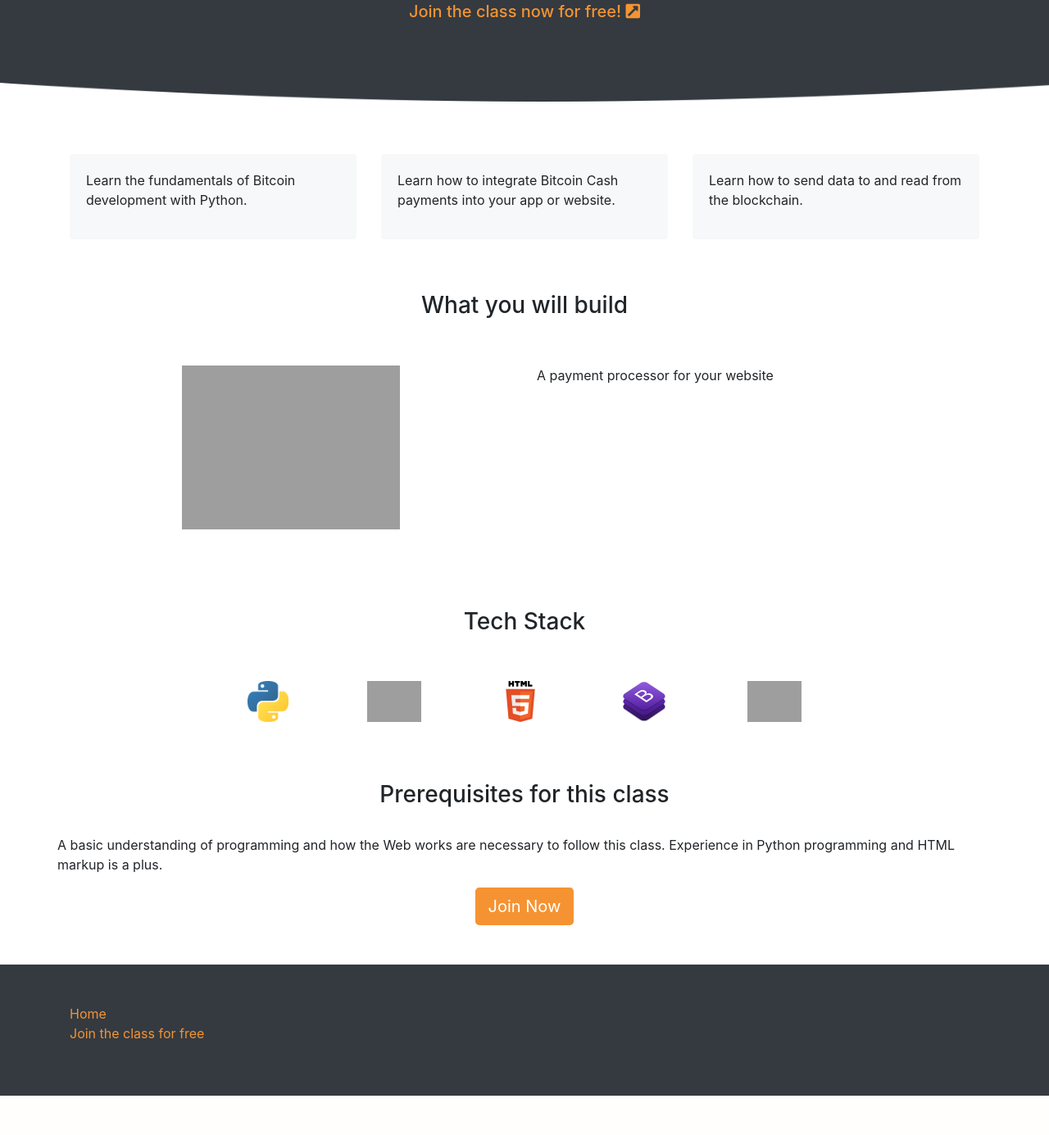
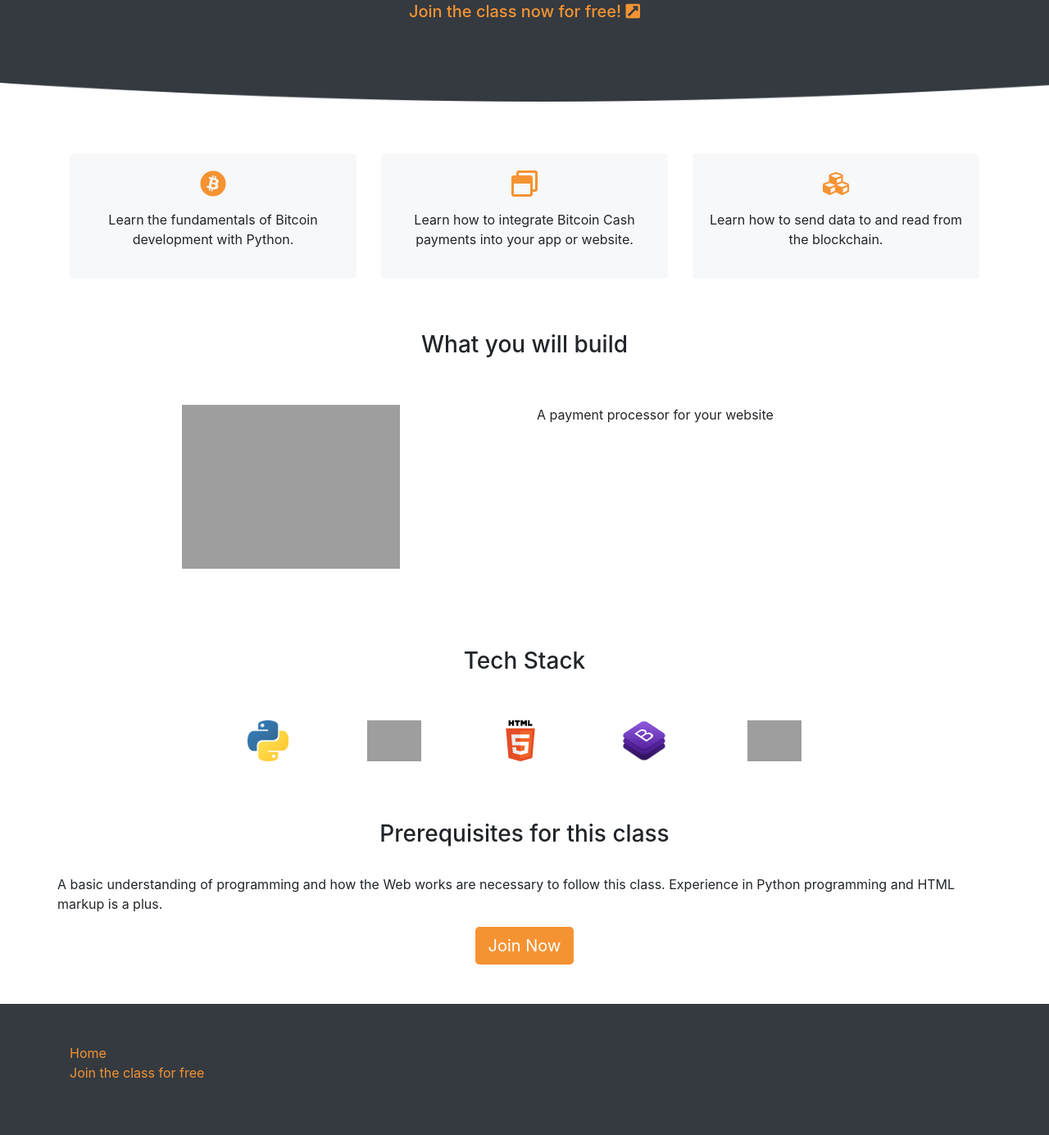
Before and after one commit to merc1er/bitcoin-python-class, a Flask app: page / in a window 1280 px wide. Shown: the part 430-1815 px from the top of the page at 82% size. Before the commit the page ends 1767 px from the top, so only its background shows below. Run offline with Flask 2, Linux system fonts and the light colour scheme; some libraries are stand-ins or nearby versions; grey boxes are pictures that could not be loaded.

Commit message:
Intro points icons added

```diff
--- a/static/css/custom.css
+++ b/static/css/custom.css
@@ -7,6 +7,10 @@ a {
 
 a:hover {
   color: #8c4906;
+}
+
+.text-primary {
+  color: #F59332 !important;
 }
 
 /* Buttons */
--- a/templates/index/intro.html
+++ b/templates/index/intro.html
@@ -3,7 +3,8 @@
 
     <div class="col-sm-4 my-3">
       <div class="card">
-        <div class="card-body">
+        <div class="card-body text-center">
+          <i class="text-primary fab fa-bitcoin fa-2x pb-3"></i>
           <p>Learn the fundamentals of Bitcoin development with Python.</p>
         </div>
       </div>
@@ -11,7 +12,8 @@
 
     <div class="col-sm-4 my-3">
       <div class="card">
-        <div class="card-body">
+        <div class="card-body text-center">
+          <i class="text-primary far fa-window-restore fa-2x pb-3"></i>
           <p>Learn how to integrate Bitcoin Cash payments into your app or website.</p>
         </div>
       </div>
@@ -19,7 +21,8 @@
 
     <div class="col-sm-4 my-3">
       <div class="card">
-        <div class="card-body">
+        <div class="card-body text-center">
+          <i class="text-primary fas fa-cubes fa-2x pb-3"></i>
           <p>Learn how to send data to and read from the blockchain.</p>
         </div>
       </div>
```
